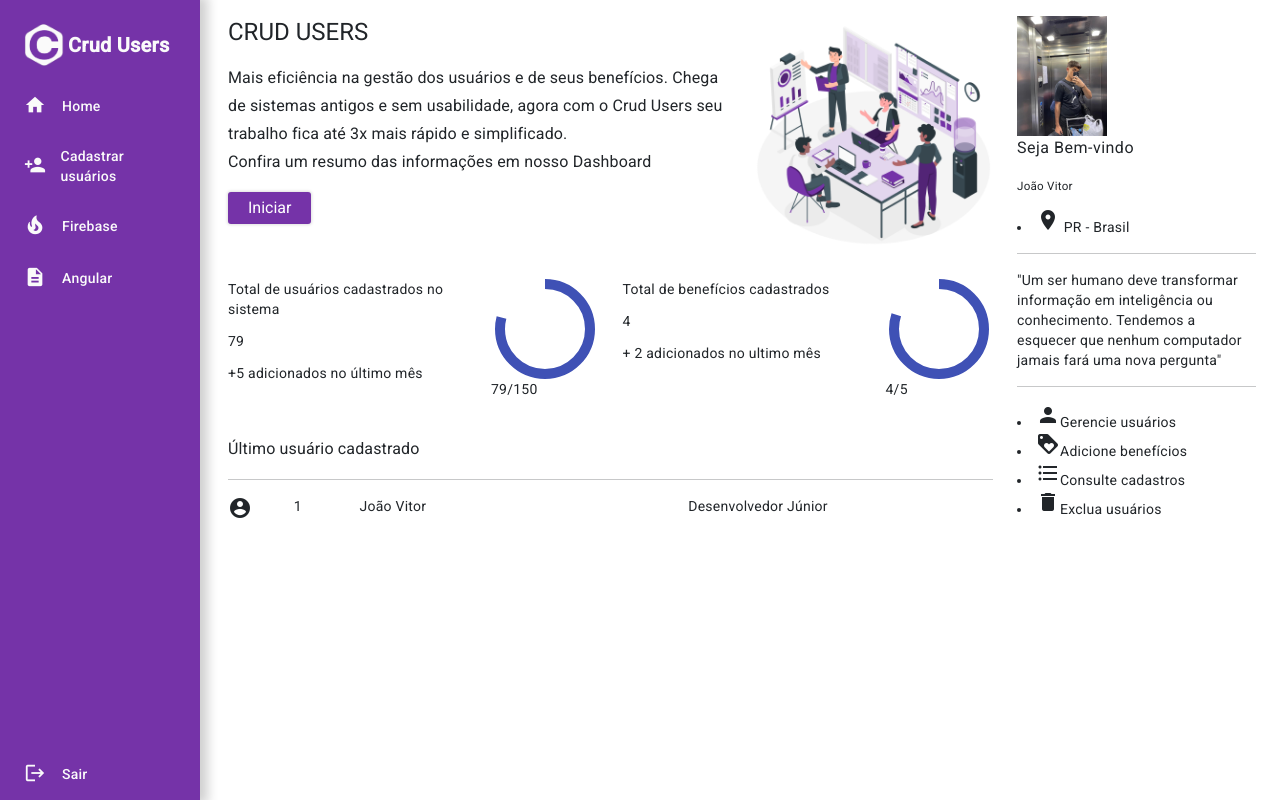
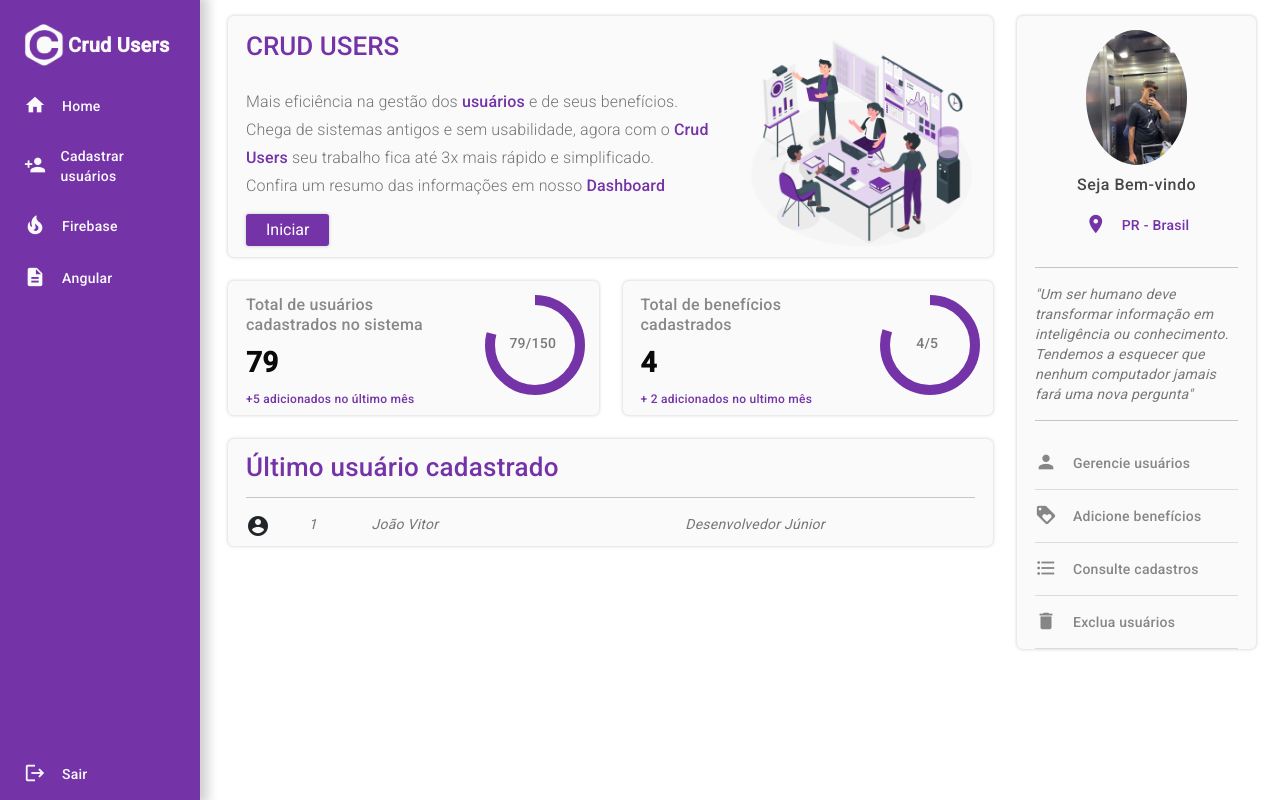
Before and after one commit to joaovs19/Angular-crud-usuarios, an Angular app: page /home in a window 1280 px wide. Built offline with nearby package versions, Linux system fonts and the light colour scheme.

Commit message:
files and adjustments for styling

```diff
--- a/src/app/app.module.ts
+++ b/src/app/app.module.ts
@@ -1,9 +1,13 @@
 import { NgModule } from '@angular/core';
+import { CommonModule } from '@angular/common';
 import { BrowserModule } from '@angular/platform-browser';
+import { FormsModule } from '@angular/forms'; // Importar FormsModule
 
 import { AppRoutingModule } from './app-routing.module';
 import { AppComponent } from './app.component';
 import { provideAnimationsAsync } from '@angular/platform-browser/animations/async';
+import { ReactiveFormsModule } from '@angular/forms';
+import { BrowserAnimationsModule } from '@angular/platform-browser/animations';
 import { ButtonComponent } from './components/button/button.component';
 import { LoginComponent } from './pages/login/login.component';
 import { HomeComponent } from './pages/home/home.component';
@@ -24,13 +28,17 @@
   ],
   imports: [
     BrowserModule,
+    FormsModule,
     AppRoutingModule,
+    BrowserAnimationsModule,
+    ReactiveFormsModule,
+    CommonModule,
+    //Angular Material
     MatIconModule,
     MatProgressSpinnerModule,
+
   ],
-  providers: [
-    provideAnimationsAsync()
-  ],
+  providers: [],
   bootstrap: [AppComponent]
 })
 export class AppModule { }
--- a/src/app/pages/home/home.component.html
+++ b/src/app/pages/home/home.component.html
@@ -15,7 +15,7 @@
             <app-button routerLink="/usuarios" textButton="Iniciar"></app-button>
           </div>
           <div class="col-12 col-md-4">
-            <img src="../../../assets/dashboard.png" alt="" width="100% ">
+            <img src="../../../assets/dashboard.png" alt="" width="100%">
           </div>
         </div>
       </div>
@@ -79,9 +79,9 @@
       <div class="col-12 col-lg-3">
         <div class="card-info">
           <div class="container-perfil">
-            <img src="../../../assets/jvs.jpeg" alt="" class="img-perfil" width="90px">
+            <img src="../../../assets/jvs.jpeg" alt="" class="img-perfil" >
             <h4>Seja Bem-vindo</h4>
-            <h5>João Vitor</h5>
+            <h5>{{userName}}</h5>
             <li> <mat-icon>location_on</mat-icon> PR - Brasil</li>
           </div>
 
--- a/src/app/pages/home/home.component.scss
+++ b/src/app/pages/home/home.component.scss
@@ -0,0 +1,98 @@
+
+.card-info{
+  background: #fafafa;
+  padding: 14px 18px 0px 18px;
+  border-radius: 6px;
+  box-shadow: 0px 0px 3px 1px #0a0a0a20;
+}
+
+.titulo{
+  font-size: 26px;
+  font-weight: 500;
+  padding: 0;
+  margin: 0 !important;
+  color: var(--primary-color);
+}
+
+.subtitulo{
+  font-size: 16px;
+  font-weight: 300;
+  margin: 0;
+  padding: 26px 0px 14px 0px;
+  color: var(--gray-color);
+  span{ color: var(--primary-color); font-weight: 500; }
+}
+
+//card spinner
+.texto-card{
+  font-size: 16px;
+  font-weight: 500;
+  color:#888;
+  margin-bottom: 18px;
+}
+
+.numero-card{
+  font-size: 28px;
+  font-weight: bold;
+  color: #0a0a0a;
+  margin-bottom: 16px;
+}
+
+.destaque-card{
+  font-size: 12px;
+  font-weight: 500;
+  color: var(--primary-color);
+  margin-bottom: 0;
+}
+
+.info-spinner{
+  font-size: 14px;
+  font-weight: 500;
+  color: #797979;
+  text-align: center;
+  position: relative;
+  top: -62px;
+  margin: 0 auto;
+}
+
+//LADO DIREITO
+li{
+  font-size: 14px;
+  font-weight: 500;
+  color: #868686;
+  padding: 14px 0px;
+  margin: 0;
+  display: flex;
+  align-items: center;
+  border-bottom: 1px solid #dbdbdb;
+  mat-icon{ margin-right: 14px; font-size: 22px; }
+}
+
+.img-perfil{
+  border-radius: 50%;
+  width: 50%;
+}
+
+.container-perfil{
+  width: 100%;
+  text-align: center;
+  h4{
+    font-size: 16px;
+    color: #474747;
+    font-weight: 500;
+    margin: 8px 0px 0px 0px;
+  }
+  h5{
+    font-size: 14px;
+    color: #6d6d6d;
+    font-weight: 400;
+    margin: 2px 0px 0px 0px;
+  }
+  li{
+    justify-content: center;
+    color: var(--primary-color);
+    border: none;
+  }
+}
+
+.texto-p{ font-size: 14px; font-style: italic; color: #767676;}
--- a/src/app/pages/home/home.component.ts
+++ b/src/app/pages/home/home.component.ts
@@ -1,4 +1,4 @@
-import { Component } from '@angular/core';
+import { Component, } from '@angular/core';
 
 @Component({
   selector: 'app-home',
@@ -7,4 +7,10 @@
 })
 export class HomeComponent {
 
+  userName: string | null;
+
+  ngOnInit() {
+    this.userName = sessionStorage.getItem('user');
+    console.log('userName:', this.userName);
+  }
 }
--- a/src/app/pages/login/login.component.html
+++ b/src/app/pages/login/login.component.html
@@ -5,9 +5,9 @@
     <h1 class="titulo">CRUD USERS</h1>
     <h2 class="subtitulo">Mais eficiência no controle de usuários</h2>
 
-    <input class="input-form" type="text" placeholder="Digite seu nome">
+    <input [(ngModel)]="userName" [ngModelOptions]="{standalone: true}" class="input-form" type="text" placeholder="Digite seu nome">
 
-    <app-button textButton="Acessar" size="100" routerLink="/home"></app-button>
+    <app-button textButton="Acessar" size="100" (click)="login()" required ></app-button>
 
 
   </form>
--- a/src/app/pages/login/login.component.ts
+++ b/src/app/pages/login/login.component.ts
@@ -15,6 +15,7 @@
   login(){
     sessionStorage.setItem('user', this.userName);
 
-    this.rota.navigate(['home'])
+    this.rota.navigate(['home']);
+
   }
 }
--- a/src/styles.scss
+++ b/src/styles.scss
@@ -18,3 +18,9 @@
 
 html, body { height: 100%; }
 body { margin: 0; font-family: Roboto, "Helvetica Neue", sans-serif; }
+
+
+.mat-mdc-progress-spinner .mdc-circular-progress__determinate-circle, .mat-mdc-progress-spinner .mdc-circular-progress__indeterminate-circle-graphic
+{
+  stroke: var(--primary-color) !important;
+}
```
Also changed, not shown: src/app/components/menu/menu.component.ts (line endings or trailing spaces), src/assets/joao.png (added).
